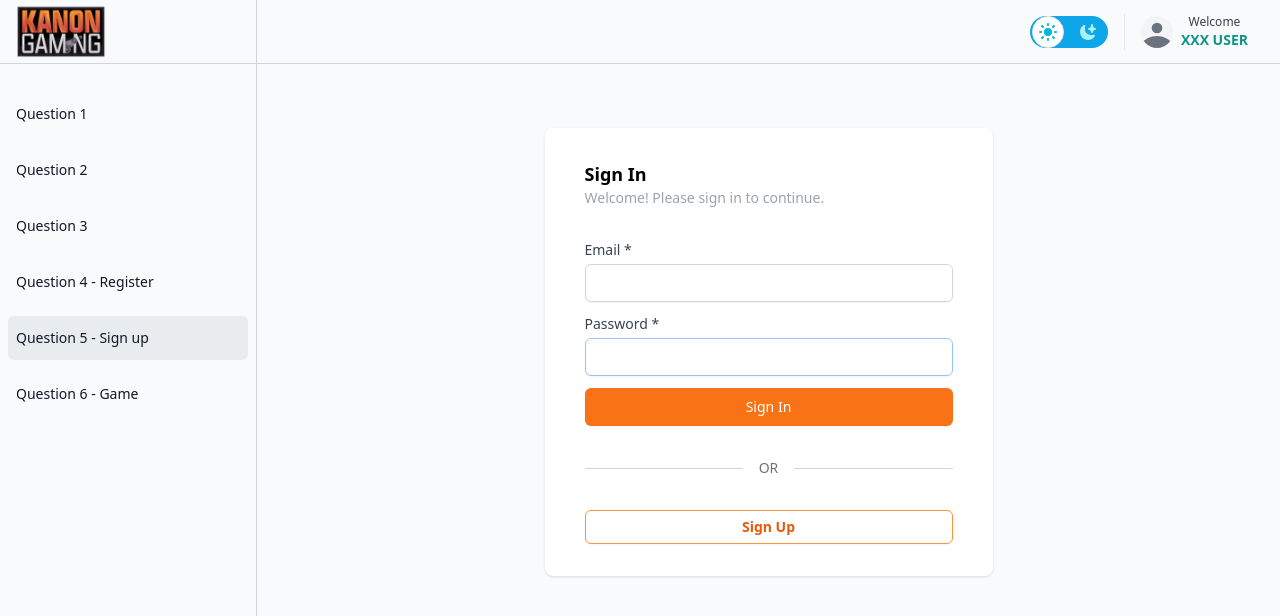
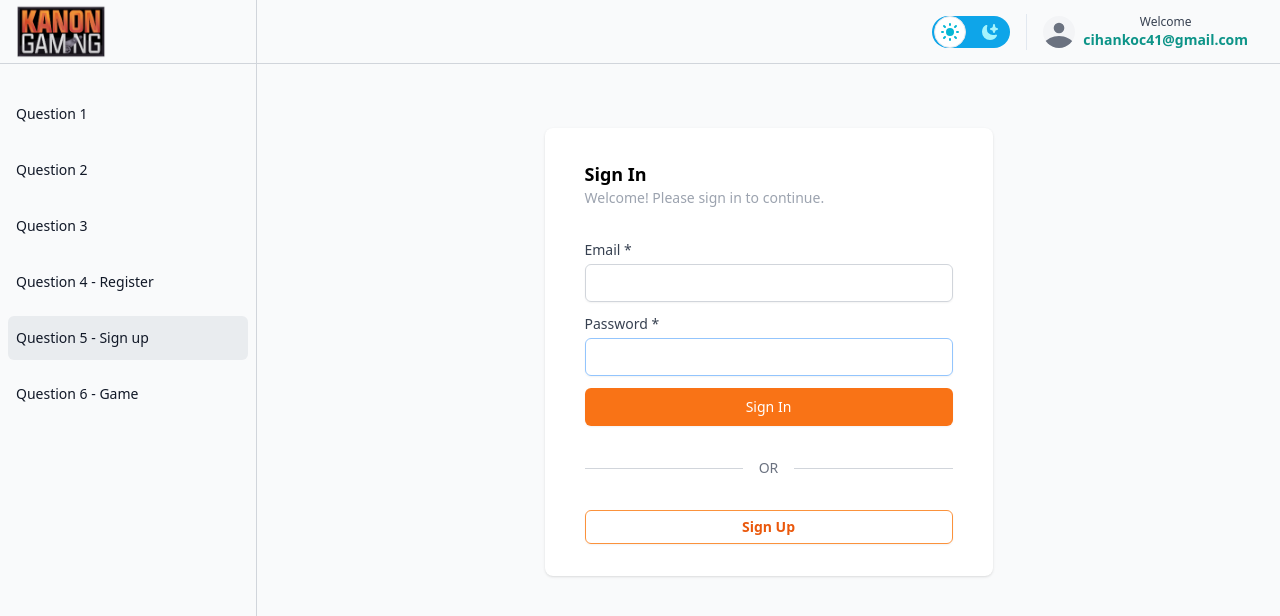
Before and after one commit to chnkc41/kanon-gaming, a React (Create React App) app: page /question5 in a window 1280 px wide. Shown: the top 616 px of the page. Built offline with nearby package versions, Linux system fonts and the light colour scheme.

Commit message:
Added redux to the project.

```diff
--- a/src/features/auth/Login.jsx
+++ b/src/features/auth/Login.jsx
@@ -7,8 +7,10 @@ import * as Toast from 'components/toast/Toastify';
 import 'react-toastify/dist/ReactToastify.css';
 import { logUserIn } from './io';
 import RequiredField from 'components/toolbox/RequiredField';
+import { changeUserRole } from 'redux/actions/userActions';
+import { connect } from 'react-redux';
 
-const Login = () => {
+const Login = ({ changeUserRole, ...props }) => {
   const [viewState, setViewState] = useState(globalViewStates.DEFAULT);
   const [email, setEmail] = useState('');
   const [password, setPassword] = useState('');
@@ -54,6 +56,8 @@ const Login = () => {
         Toast.error('Please check your email and password.');
         return;
       } else {
+        const activeUser = {user: email }
+        changeUserRole(activeUser);
         Toast.success('I have added the token to sessionStorage. You can check the sessionStorage');
         sessionStorage.setItem('userToken', payload);
 
@@ -140,4 +144,14 @@ const Login = () => {
   );
 };
 
-export default Login;
+function mapStateToProps(state) {
+  return {
+    // userRole: state.userReducer
+  };
+}
+
+const mapDispatchToProps = {
+  changeUserRole
+};
+
+export default connect(mapStateToProps, mapDispatchToProps)(Login);
--- a/src/features/layout/NavigationTop.jsx
+++ b/src/features/layout/NavigationTop.jsx
@@ -1,8 +1,8 @@
 import React, { useEffect, useState } from 'react';
+import { connect } from 'react-redux';
 
-const NavigationTop = () => {
+const NavigationTop = ({ ...props }) => {
   const [themeMode, setThemeMode] = useState();
-  const [showOptions, setShowOptions] = useState(false);
 
   useEffect(() => {
     if (localStorage.getItem('dark')) {
@@ -17,10 +17,6 @@ const NavigationTop = () => {
       ? localStorage.setItem('dark', true)
       : localStorage.removeItem('dark');
     setThemeMode(!themeMode);
-  };
-
-  const handleClickProfile = () => {
-    setShowOptions(!showOptions);
   };
 
   return (
@@ -151,17 +147,9 @@ const NavigationTop = () => {
             </span>
           </button>
 
-          <div>
-            <div
-              onClick={handleClickProfile}
-              className="relative flex justify-center items-center border-l  border-slate-200 ml-4 px-4 dark:border-slate-800 cursor-pointer overflow-hidden"
-            >
+          <div className="relative flex justify-center items-center border-l  border-slate-200 ml-4 px-4 dark:border-slate-800 cursor-pointer overflow-hidden">
             <span className="inline-block h-8 w-8 rounded-full overflow-hidden bg-gray-100 dark:bg-gray-700 mr-2">
-                <svg
-                  className="h-full w-full text-gray-500"
-                  fill="currentColor"
-                  viewBox="0 0 24 24"
-                >
+              <svg className="h-full w-full text-gray-500" fill="currentColor" viewBox="0 0 24 24">
                 <path d="M24 20.993V24H0v-2.996A14.977 14.977 0 0112.004 15c4.904 0 9.26 2.354 11.996 5.993zM16.002 8.999a4 4 0 11-8 0 4 4 0 018 0z" />
               </svg>
             </span>
@@ -171,19 +159,9 @@ const NavigationTop = () => {
             >
               <span className="text-xs text-gray-700 dark:text-gray-400">Welcome</span>
               <span className="text-sm text-teal-600 dark:text-teal-400 font-semibold ">
-                  XXX USER
+                {props.userRole.user || ''}
               </span>
             </span>
-            </div>
-            {showOptions && (
-              <div className="origin-top-right absolute right-0 mt-2 w-44 rounded-md shadow-lg bg-gray-50 dark:bg-slate-900 ring-1 ring-black ring-opacity-5 focus:outline-none p-3 space-y-2">
-                {/* <Link className='text-sm flex items-center px-3 rounded hover:bg-gray-100 py-1 transition-colors bg-teal-100 text-teal-500 hover:bg-teal-200'>
-                    Profil
-                  </Link> */}
-                {/* <Logout /> */}
-                {/* LOGOUT */}
-              </div>
-            )}
           </div>
         </div>
       </div>
@@ -191,4 +169,9 @@ const NavigationTop = () => {
   );
 };
 
-export default NavigationTop;
+function mapStateToProps(state) {
+  return {
+    userRole: state.userReducer
+  };
+}
+export default connect(mapStateToProps)(NavigationTop);
--- a/src/index.js
+++ b/src/index.js
@@ -2,11 +2,17 @@ import React from 'react';
 import ReactDOM from 'react-dom/client';
 import './assets/css/style.css';
 import App from './App';
+import { Provider } from "react-redux";
+import configureStore from "./redux/reducers/configureStore";
+
+const store = configureStore()
 
 const root = ReactDOM.createRoot(document.getElementById('root'));
 
 root.render(
-  <React.StrictMode>
-    <App />
-  </React.StrictMode>
+  <Provider store={store}>
+    <React.StrictMode>
+        <App />
+    </React.StrictMode>
+    </Provider>
 );
--- /dev/null
+++ b/src/redux/actions/actionTypes.js
@@ -0,0 +1 @@
+export const CHANGE_ACTIVE_USER="CHANGE_ACTIVE_USER"
--- /dev/null
+++ b/src/redux/actions/userActions.js
@@ -0,0 +1,8 @@
+import * as actionType from "./actionTypes"
+
+export function changeUserRole (userRole) {
+    return {
+        type: actionType.CHANGE_ACTIVE_USER,
+        payload: userRole
+    }
+}
--- /dev/null
+++ b/src/redux/reducers/configureStore.js
@@ -0,0 +1,7 @@
+import { legacy_createStore as createStore, applyMiddleware } from "redux";
+import rootReducer from './index'
+import thunk from 'redux-thunk'
+
+export default function configureStore() {
+    return createStore(rootReducer, applyMiddleware(thunk))
+}
--- /dev/null
+++ b/src/redux/reducers/index.js
@@ -0,0 +1,9 @@
+import { combineReducers } from "redux";
+import userReducer from "./userReducer"
+
+// We will add all Reducers
+const rootReducer = combineReducers({
+  userReducer
+});
+
+export default rootReducer;
--- /dev/null
+++ b/src/redux/reducers/initialState.js
@@ -0,0 +1,5 @@
+const initialState = {
+    userRole: {user: "cihankoc41@gmail.com", role: 'admin'}
+}
+
+export default initialState
--- /dev/null
+++ b/src/redux/reducers/userReducer.js
@@ -0,0 +1,12 @@
+import * as actionTypes from "../actions/actionTypes"
+import initialState from "./initialState"
+
+export default function userReducer(state = initialState.userRole, action) {
+    switch (action.type) {
+        case actionTypes.CHANGE_ACTIVE_USER:
+            return action.payload
+
+        default:
+            return state;
+    }
+}
```
Also changed, not shown: package.json (+5 -2 lines), 1 other file (tests, documents, lock files or other folders). Lines whose indentation alone changed are shown as unchanged.
